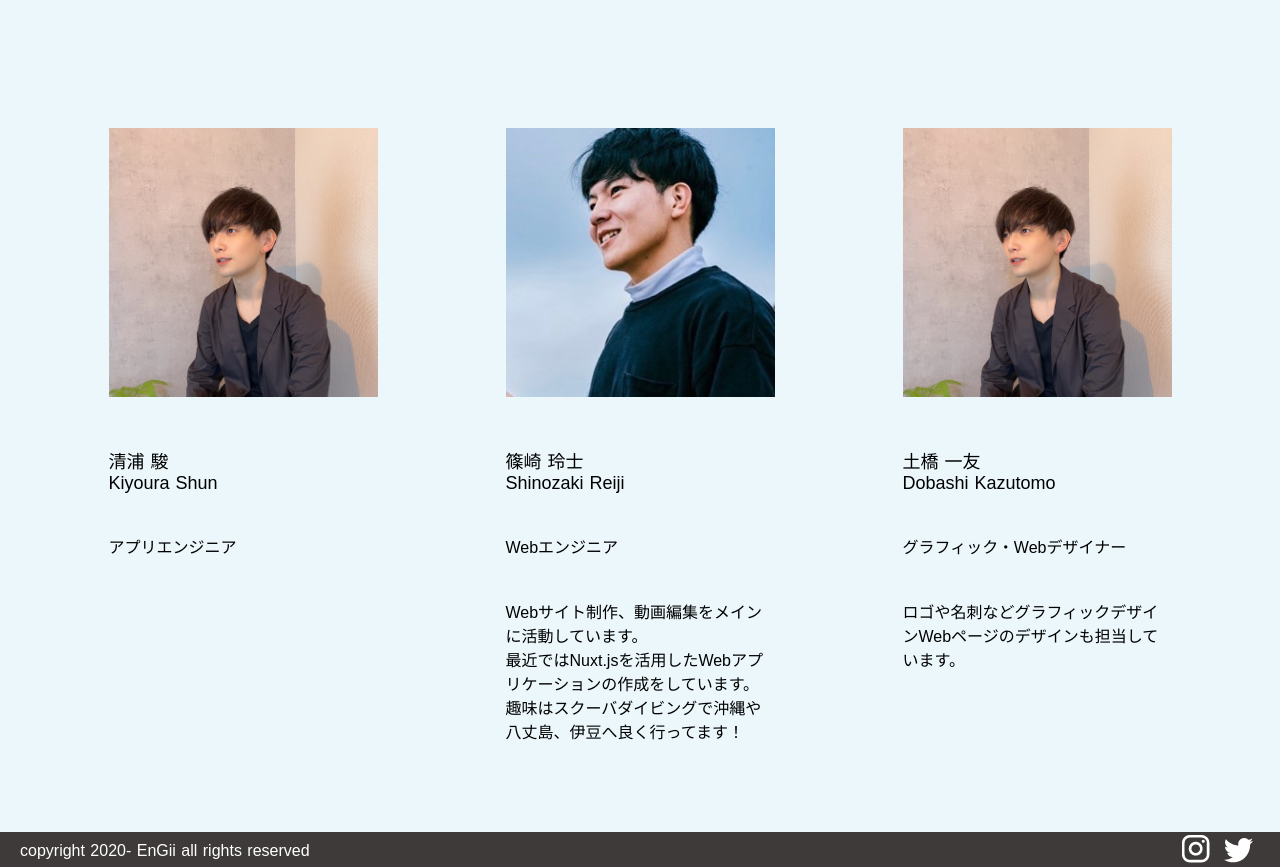
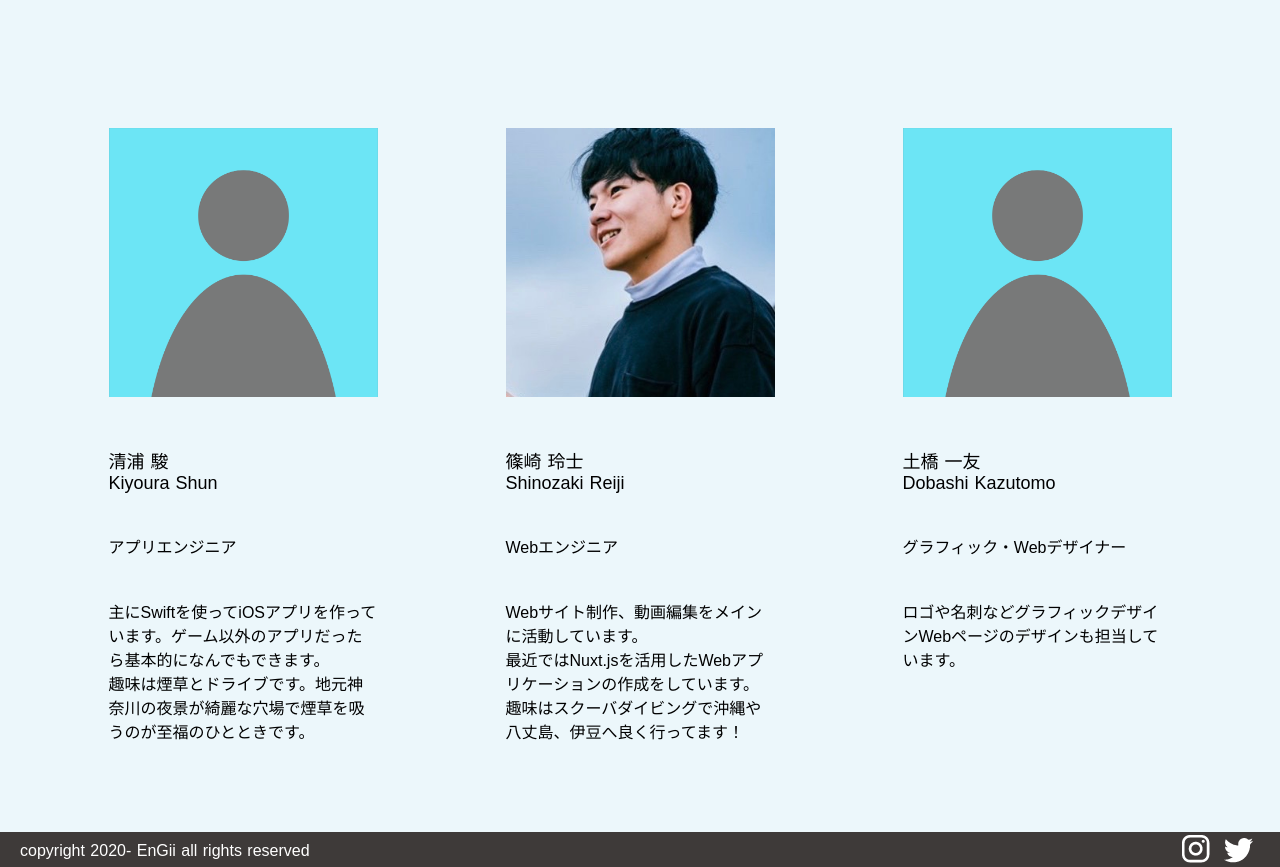
Before and after one commit to reiji-0720/EnGii-HP-recreate, a Nuxt app: page /member in a window 1280 px wide. Shown: the part 1380-2247 px from the top of the page. Built offline with nearby package versions, Linux system fonts and the light colour scheme.

Commit message:
memberpage更新

```diff
--- a/components/memberIntroduction.vue
+++ b/components/memberIntroduction.vue
@@ -68,7 +68,10 @@
         <div class="memberPosition">
           <p>アプリエンジニア</p>
         </div>
-        <div class="memberText"></div>
+        <div class="memberText">
+          <p>主にSwiftを使ってiOSアプリを作っています。ゲーム以外のアプリだったら基本的になんでもできます。<br>
+            趣味は煙草とドライブです。地元神奈川の夜景が綺麗な穴場で煙草を吸うのが至福のひとときです。</p>
+        </div>
       </div>
       <div class="memberIntroductionFrame">
         <div class="memberImgReiji"></div>
@@ -154,7 +157,7 @@
 }
 
 .memberImgShun {
-  background-image: url("~@/assets/miyasakaRui.JPG");
+  background-image: url("~@/assets/non_face.png");
   background-size: cover;
   height: 269px;
   width: 269px;
@@ -168,7 +171,7 @@
 }
 
 .memberImgKazutomo {
-  background-image: url("~@/assets/miyasakaRui.JPG");
+  background-image: url("~@/assets/non_face.png");
   background-size: cover;
   height: 269px;
   width: 269px;
```
Also changed, not shown: assets/non_face.png (added).
